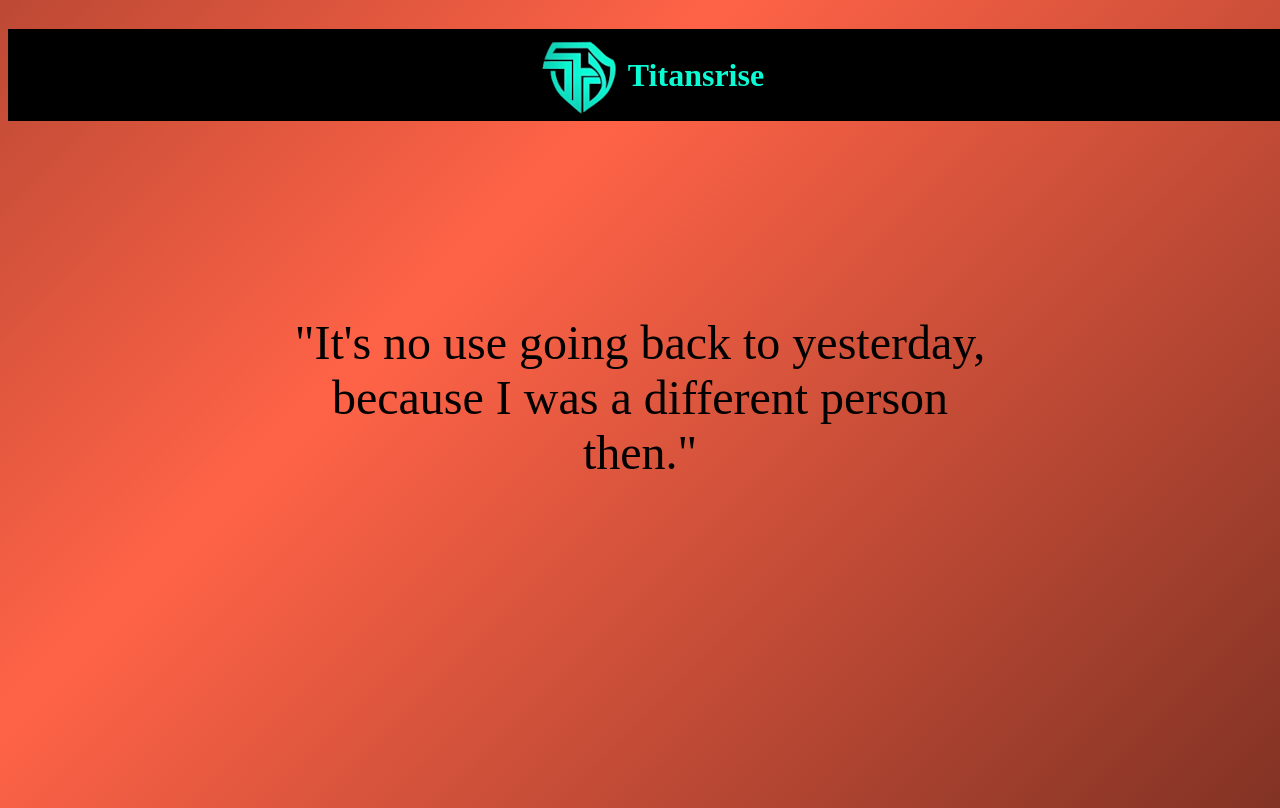
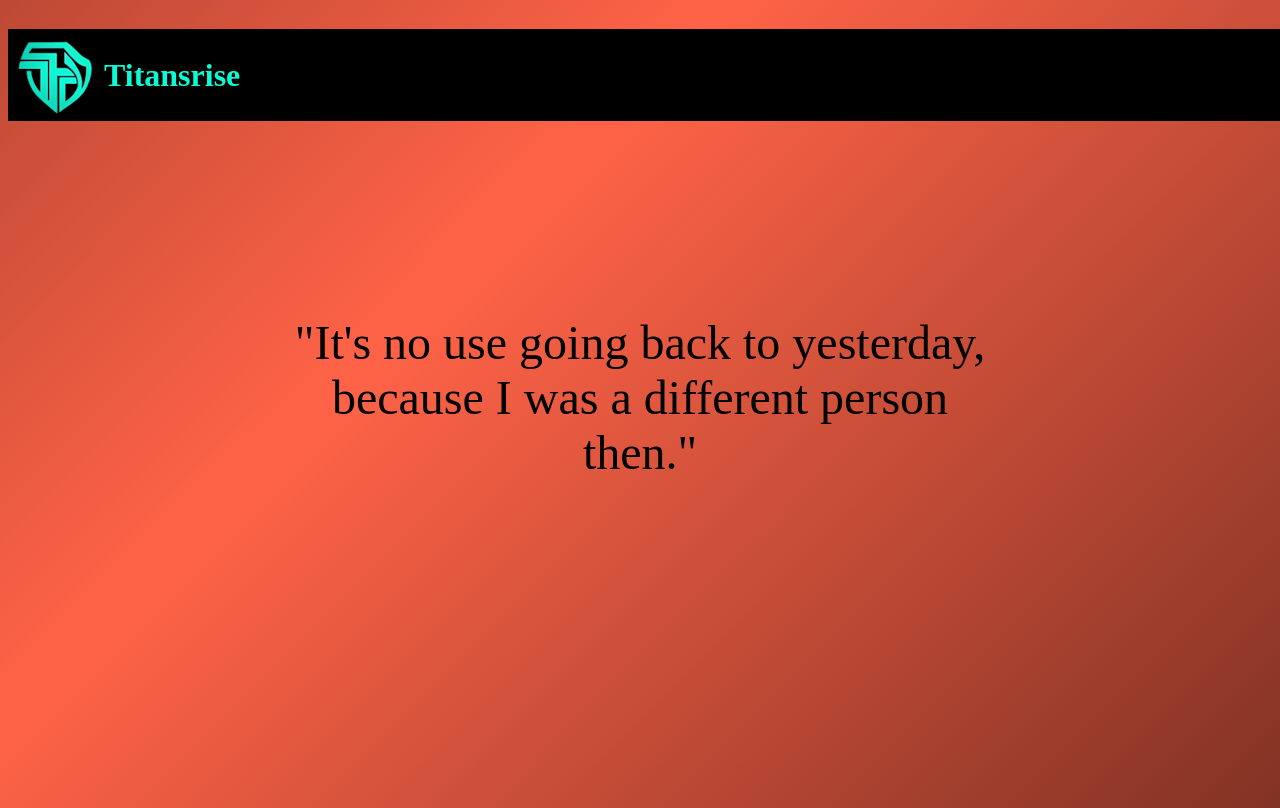
Before and after one commit to Titansrise/Website, a plain HTML site: page index.html in a window 1280 px wide. Drawn offline with Linux system fonts and the light colour scheme.

Commit message:
Add files via upload

```diff
--- a/index.html
+++ b/index.html
@@ -46,7 +46,7 @@
             width:100%;
             display:flex;
             align-items: center;
-            justify-content: center;
+            justify-content: 30%;
         }
     </style>
 </head>
```
